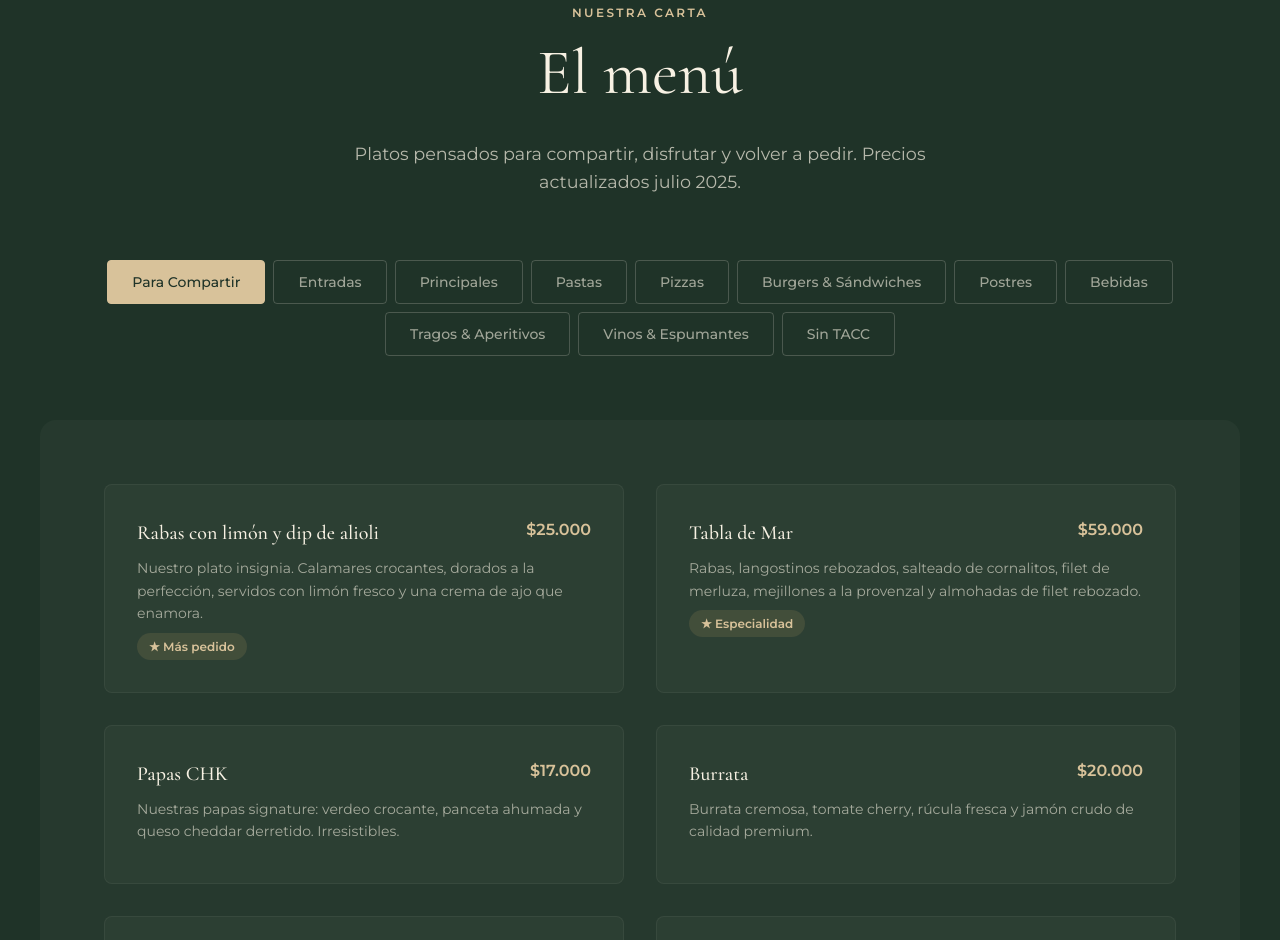
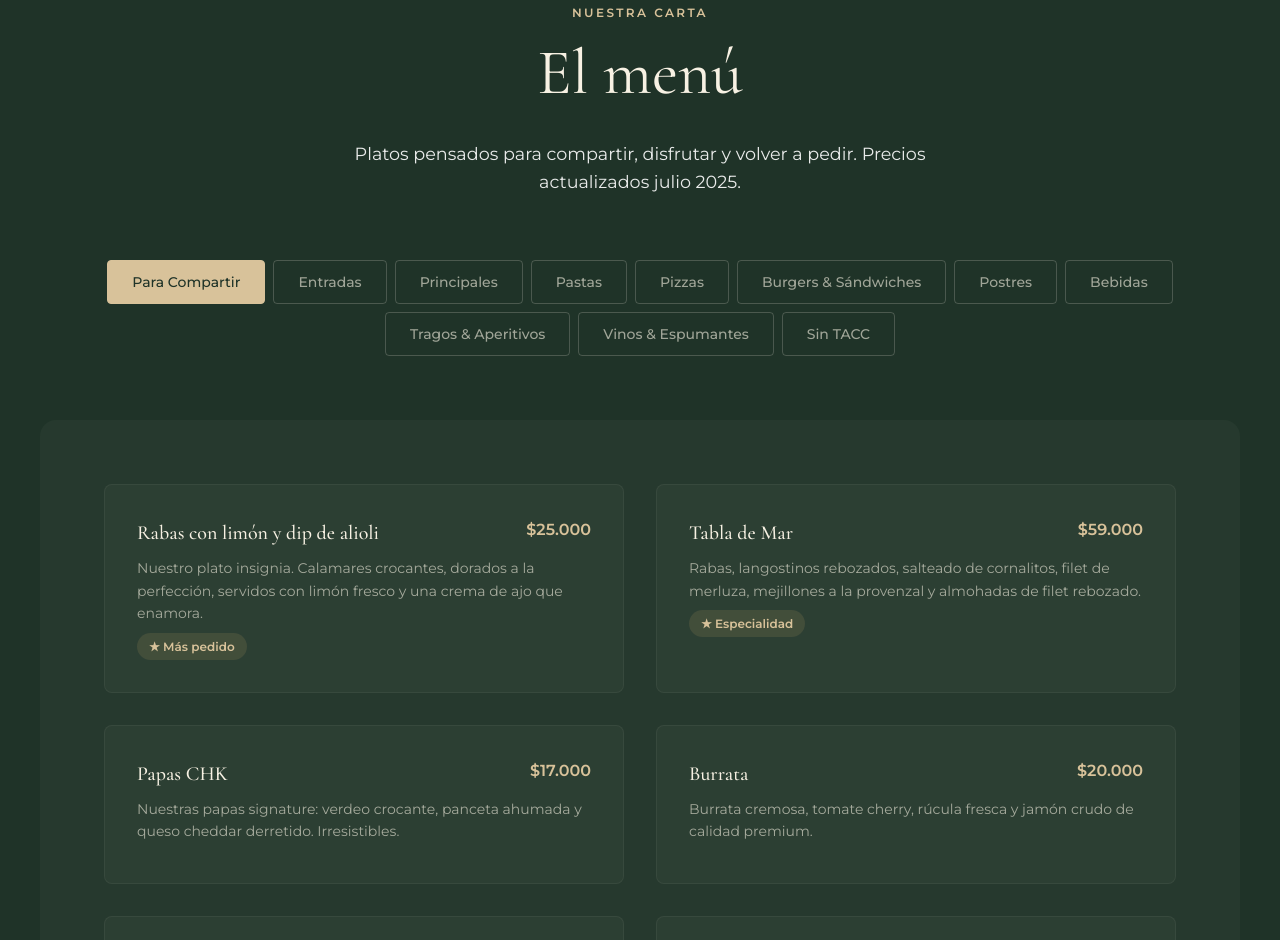
Before and after one commit to TuWebEnTresDias/demo-bodegon-chk, a plain HTML site: page index.html in a window 1280 px wide. Shown: the part 2487-3427 px from the top of the page. Drawn offline with nearby package versions, Linux system fonts and the light colour scheme; a web font is replaced by a local one.

Commit message:
fix color subtitulo

```diff
--- a/style.css
+++ b/style.css
@@ -118,7 +118,7 @@ button {
 
 .section-subtitle {
     font-size: 1.1rem;
-    color: rgba(247, 241, 227, 0.7);
+    color: rgba(255, 255, 255, 0.9);
     max-width: 600px;
 }
 
```
